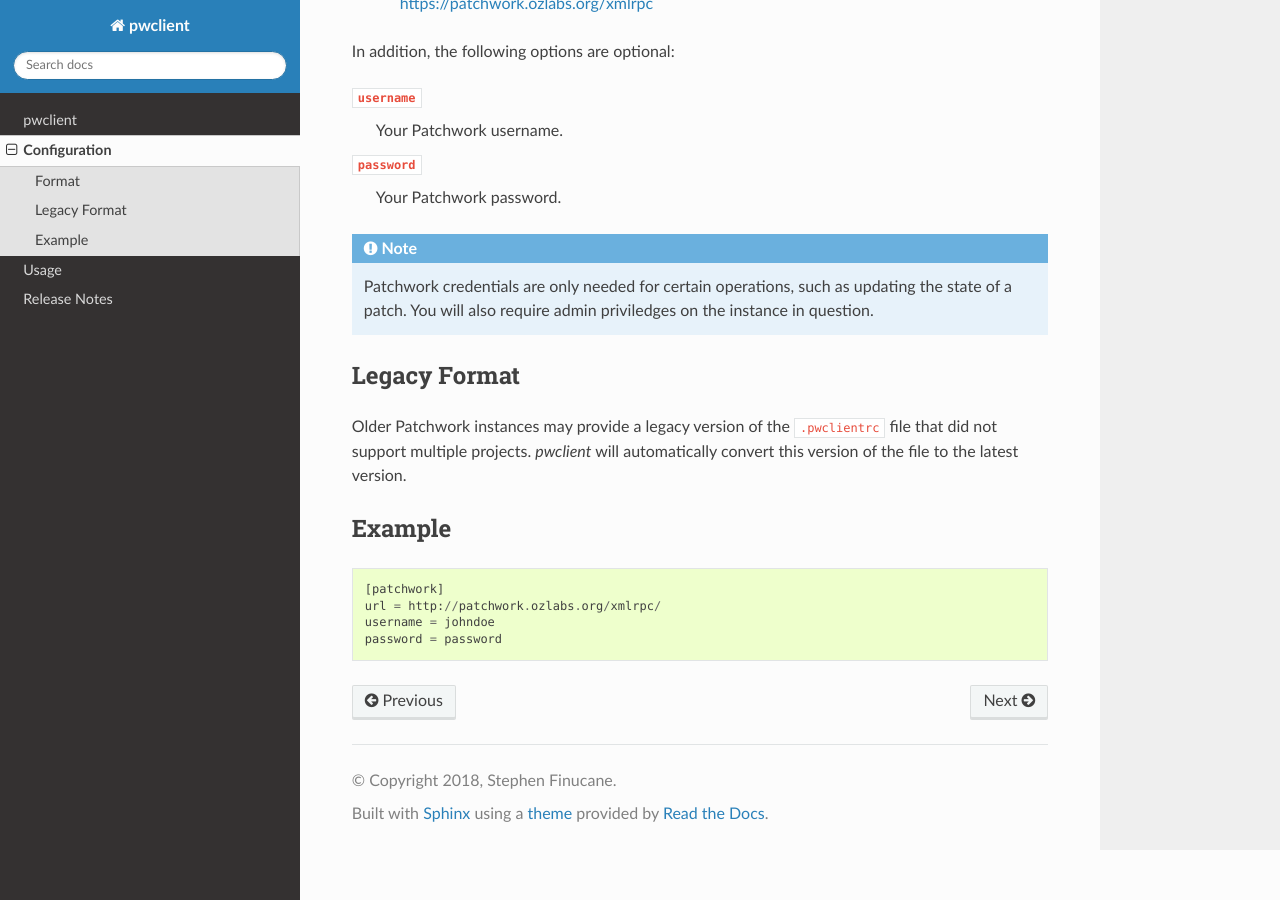
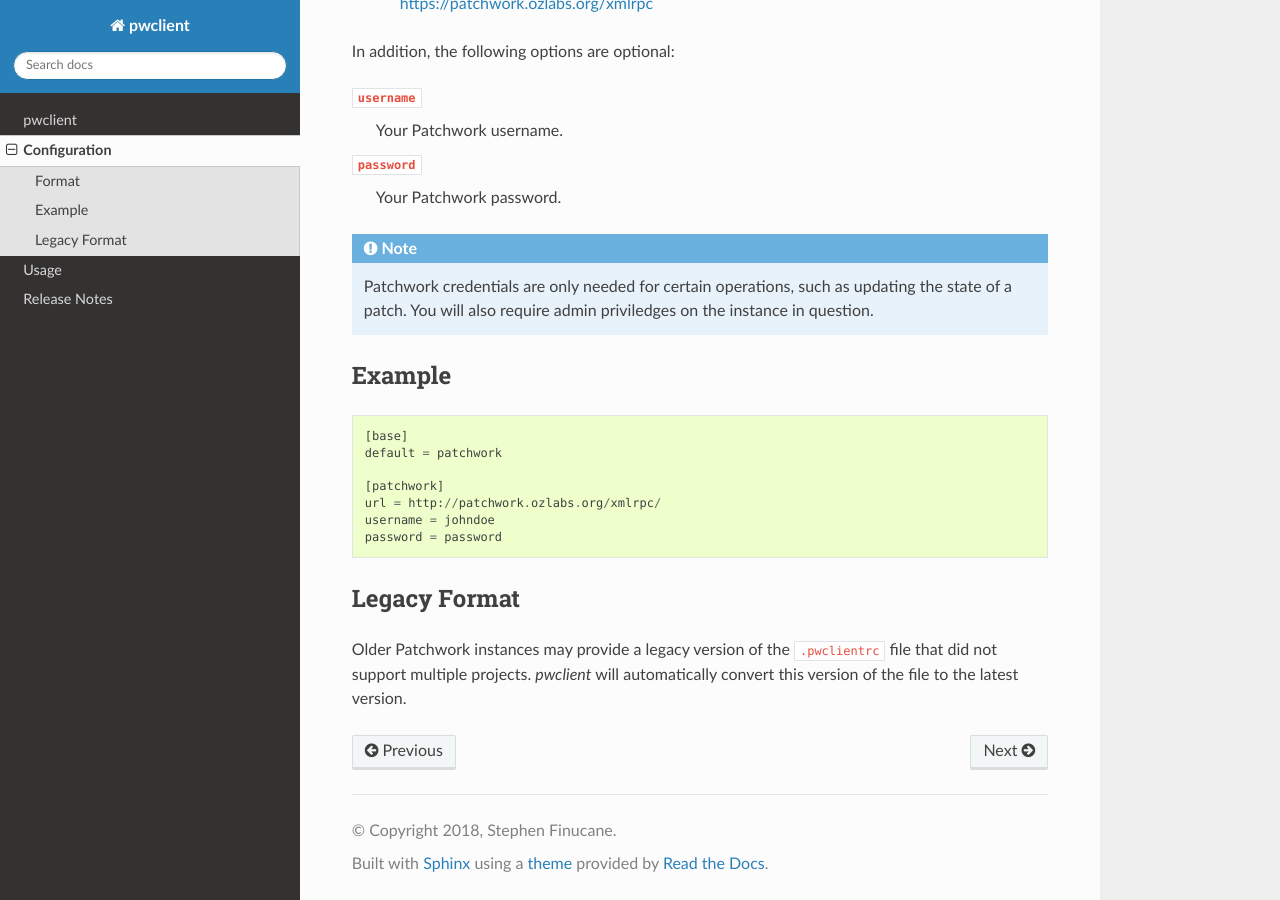
Before and after one commit to getpatchwork/pwclient, a Sphinx documentation site: the page built from docs/configuration.rst, in a window 1280 px wide and 900 px high, scrolled down 945 px. Built offline with Sphinx 7.4.7 and the Read the Docs theme 2.0.0, drawn with Linux system fonts in a browser that asks for light colours; some of the changed text lies outside the part shown.

Commit message:
docs: fix config example and restructure layout
pwclient appears to require a `base` field in the config, which was
missing from the example file. The example file was bellow the 'Legacy'
format section which made it unclear if it was the example of the
current or legacy layout so I moved it up.

Signed-off-by: Filipe Laíns <lains@archlinux.org>

```diff
--- a/docs/configuration.rst
+++ b/docs/configuration.rst
@@ -15,7 +15,7 @@
 Format
 ------
 
-The ``.pwclientrc`` file is an `INI-style`__ config file, containing an
+The ``.pwclientrc`` file is an `INI-style`__ config file, **containing** an
 ``options`` section along with a section for each project.
 
 The ``options`` section provides the following configuration options:
@@ -60,20 +60,22 @@
 __ https://en.wikipedia.org/wiki/INI_file
 
 
+Example
+-------
+
+::
+
+    [base]
+    default = patchwork
+
+    [patchwork]
+    url = http://patchwork.ozlabs.org/xmlrpc/
+    username = johndoe
+    password = password
+
 Legacy Format
 -------------
 
 Older Patchwork instances may provide a legacy version of the ``.pwclientrc``
 file that did not support multiple projects. *pwclient* will automatically
 convert this version of the file to the latest version.
-
-
-Example
--------
-
-::
-
-    [patchwork]
-    url = http://patchwork.ozlabs.org/xmlrpc/
-    username = johndoe
-    password = password
```
